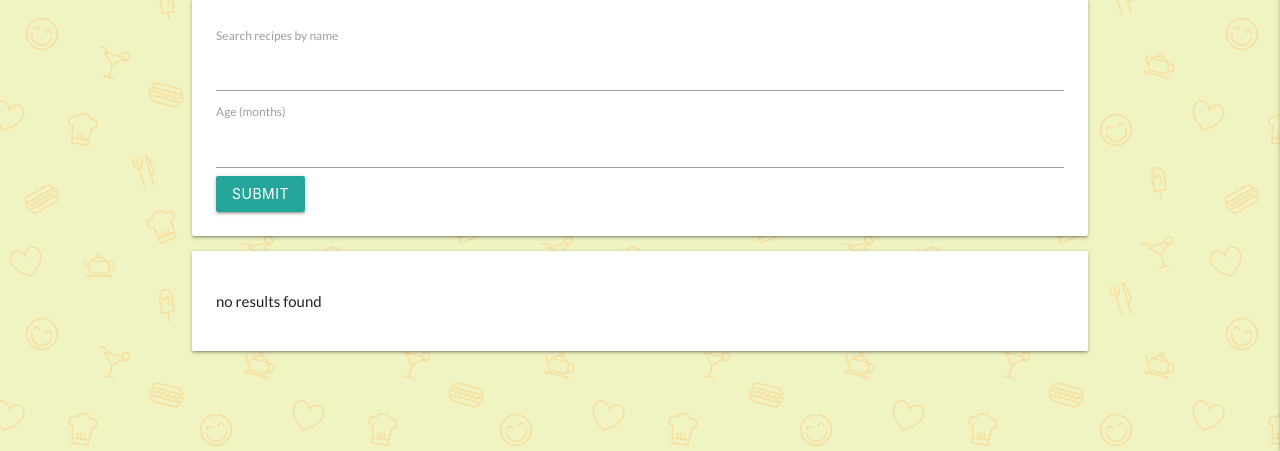
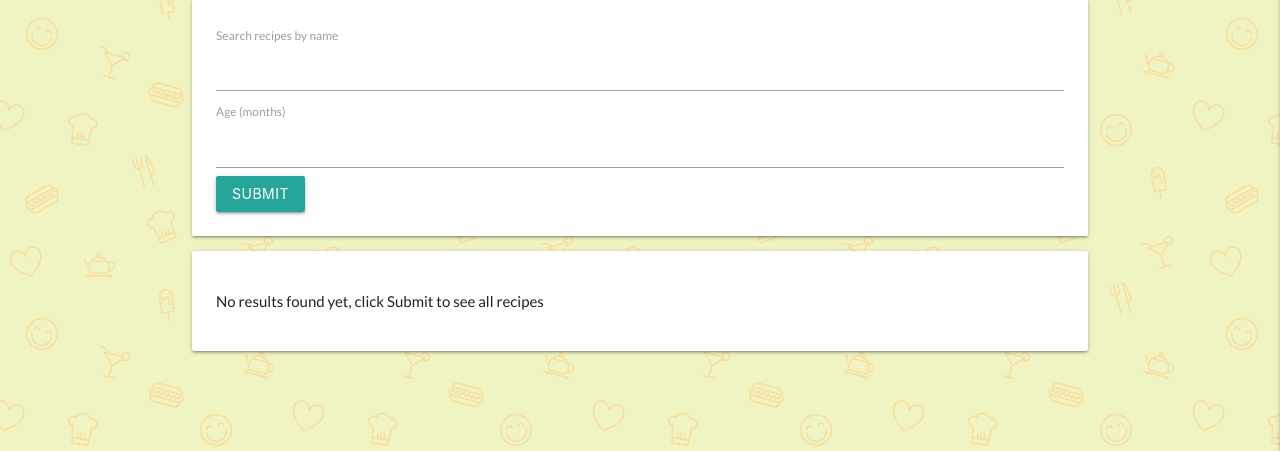
Before and after one commit to Cldwlkn13/little-munchkins, a Flask app: page /recipes/search in a window 1280 px wide. Shown: the part 73-524 px from the top of the page. Run offline with Flask 2, Linux system fonts and the light colour scheme; some libraries are stand-ins or nearby versions.

Commit message:
improve search empty message

```diff
--- a/templates/search.html
+++ b/templates/search.html
@@ -23,7 +23,7 @@
                         {% endfor %}
                 </div>
                 {% else %}
-                <p>no results found</p>
+                <p>No results found yet, click Submit to see all recipes</p>
                 {% endif %}
                 {% if results_two|length %}
                 <div class="col s12 m6 l4">
```
